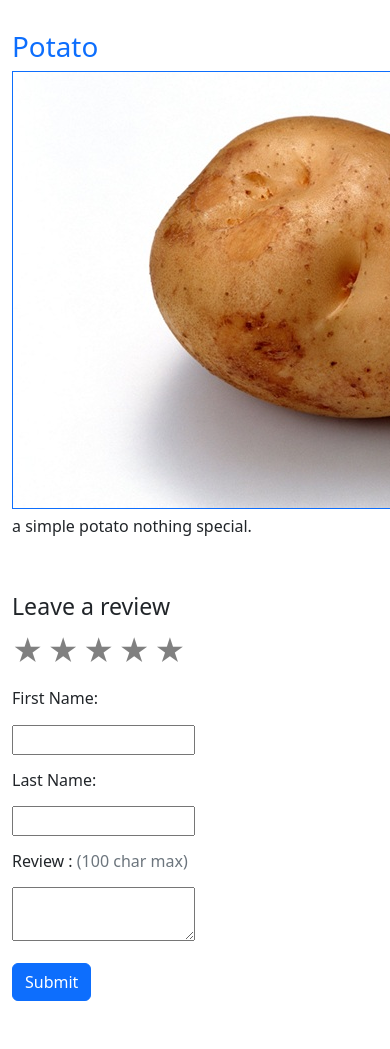
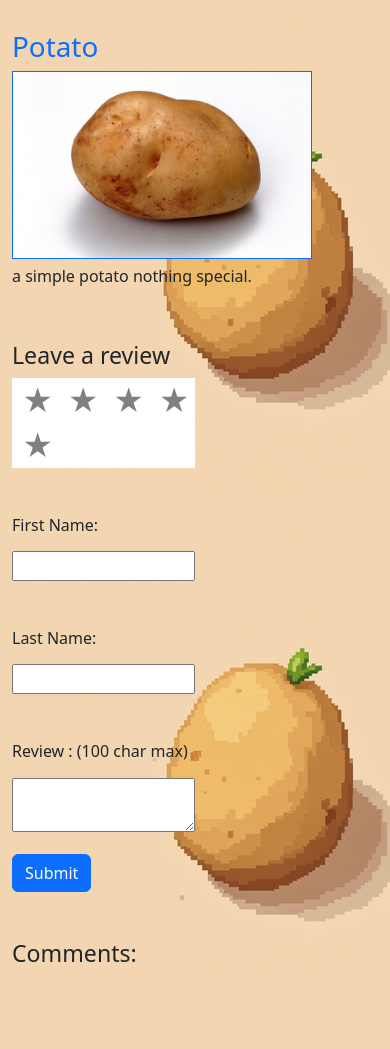
Before and after one commit to jordannick20/rate-the-potato, an ASP.NET Core app: template Views/Home/Index.cshtml in a window 390 px wide; the page is wider, and only the part inside the window is pictured. After the commit the page ends 962 px from the top of that part, so only its background shows below. Run offline with ASP.NET Core 8, Linux system fonts and the light colour scheme; the template is opened without the code that fills it, so the values that code supplies are empty; some libraries are stand-ins or nearby versions.

Commit message:
all done

```diff
--- a/Models/Review.cs
+++ b/Models/Review.cs
@@ -8,4 +8,5 @@ public class Review
     public string? Last { get; set; }
     public string? Comment { get; set; }
 
+
 }
--- a/Models/ReviewModel.cs
+++ b/Models/ReviewModel.cs
@@ -1,6 +1,5 @@
 using DotNetEnv;
 using MySqlConnector;
-using Superpower.Parsers;
 
 namespace Boilerplate.Models;
 
@@ -25,7 +24,7 @@ public class ReviewModel
         connection.Open();
 
         using var command = connection.CreateCommand();
-        command.CommandText = "SELECT * FROM tblreview";
+        command.CommandText = "SELECT * FROM tblreview ORDER BY id DESC";
 
         using var reader = command.ExecuteReader();
 
@@ -45,6 +44,7 @@ public class ReviewModel
 
     public void AddReview(Review review)
     {
+
         using var Connection = new MySqlConnection(CONNECTION_STRING);
 
         Connection.Open();
--- a/Views/Home/Index.cshtml
+++ b/Views/Home/Index.cshtml
@@ -10,26 +10,26 @@
     <form asp-action="AddReview" method="post">
 
         <div id="star-rating">
-            <span class="star" data-value="1">&#9733;</span>
-            <span class="star" data-value="2">&#9733;</span>
-            <span class="star" data-value="3">&#9733;</span>
-            <span class="star" data-value="4">&#9733;</span>
-            <span class="star" data-value="5">&#9733;</span>
+            <span class="star" id="first" data-value="1">&#9733;</span>
+            <span class="star" id="second" data-value="2">&#9733;</span>
+            <span class="star" id="third" data-value="3">&#9733;</span>
+            <span class="star" id="fourth" data-value="4">&#9733;</span>
+            <span class="star" id="fifth" data-value="5">&#9733;</span>
         </div>
 
         <input type="hidden" id="Rating" name="Rating" value="0" />
 
-        <h6 class="pt-3">First Name:</h6>
+        <h6 class="pt-5">First Name:</h6>
         <div class="mt-3">
             <input name="First" maxlength="30" class="w-50"></input>
         </div>
 
-        <h6 class="pt-3">Last Name:</h6>
+        <h6 class="pt-5">Last Name:</h6>
         <div class="mt-3">
             <input name="Last" maxlength="30" class="w-50"></input>
         </div>
 
-        <h6 class="pt-3">Review : <label class="text-secondary">(100 char max)</label></h6>
+        <h6 class="pt-5">Review : <label class="">(100 char max)</label></h6>
         <div class="mt-3">
             <textarea name="Comment" maxlength="100" class="w-50"></textarea>
         </div>
@@ -37,8 +37,9 @@
         <button type="submit" class="flex flex-wrap btn btn-primary mt-3 mb-5">
             Submit
         </button>
+
         <br />
-
+        <h3>Comments:</h3>
 
         @foreach (Review review in Model.Reviews)
         {
@@ -46,23 +47,23 @@
             {
                 if (i <= review.Rating)
                 {
-                    <span style="color:rgb(194, 202, 37);">&#9733;</span>
+                    <span style="color:gold;">&#9733;</span>
                 }
                 else
                 {
                     <span style="color:gray">&#9733;</span>
                 }
             }
-            <h6>@review.Comment</h6>
-            <h6 class="lastforreview">
-                @review.First @review.Last
-            </h6>
+            <div id="comcontainer">
+                <h6>@review.Comment</h6>
+                <h6 class="lastforreview">
+                    @review.First @review.Last
+                </h6>
+            </div>
 
         }
+
     </form>
-
-
-
 
     <script>
             let stars = document.querySelectorAll(".star");
@@ -84,4 +85,30 @@
                     });
                 });
             });
+            stars.forEach(star => {
+
+                star.addEventListener("mouseover", (e) => {
+
+                    let rating = e.target.dataset.value;
+
+                    stars.forEach(e => {
+                        e.style.color = e.dataset.value <= rating ? "gold" : "grey";
+                    });
+                });
+
+                star.addEventListener("mouseout", (e) => {
+
+                    stars.forEach(e => {
+
+                        if (e.classList.contains("selected")) {
+                            e.style.color = "gold";
+                        } else {
+                            e.style.color = "grey";
+                        }
+
+                    });
+
+                });
+
+            });
     </script>
--- a/mysql/myTable.sql
+++ b/mysql/myTable.sql
@@ -7,7 +7,7 @@ SET SQL_MODE = "NO_AUTO_VALUE_ON_ZERO";
 SET time_zone = "+00:00";
 
 CREATE TABLE IF NOT EXISTS `tblreview` (
-  `id` int(100) NOT NULL AUTO_INCREMENT,
+  `id` int(1000) NOT NULL AUTO_INCREMENT,
   `rating` int(5) NOT NULL,
   `first` varchar(30) NOT NULL,
   `last` varchar(30) NOT NULL,
--- a/wwwroot/css/site.css
+++ b/wwwroot/css/site.css
@@ -6,10 +6,11 @@ body {
   font-size: 30px;
   color: gray;
   cursor: pointer;
+  padding-left: 10px;
 }
 
 .star.selected {
-  color: rgb(194, 202, 37);
+  color: gold;
 }
 
 .lastforreview {
@@ -19,3 +20,29 @@ body {
   width: 50%;
 
 }
+
+body {
+  background-image: url("/images/my2potato.jpg");
+}
+
+#star-rating {
+  background-color: white;
+  width: 50%;
+}
+
+#comcontainer {
+  border: 4px solid white;
+  background-color: white;
+  width: 25%;
+}
+
+/* img {
+  transform: scaleX(-1);
+} */
+
+@media screen and (max-width: 768px) {
+  img {
+    width: 300px;
+    height: auto;
+  }
+}
```
Also changed, not shown: Controllers/HomeController.cs (+15 -15 lines), wwwroot/Images/my2potato.jpg (added).
